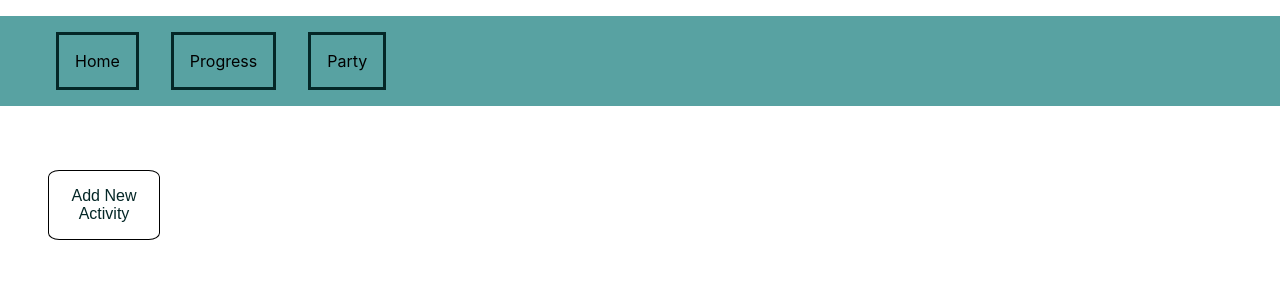
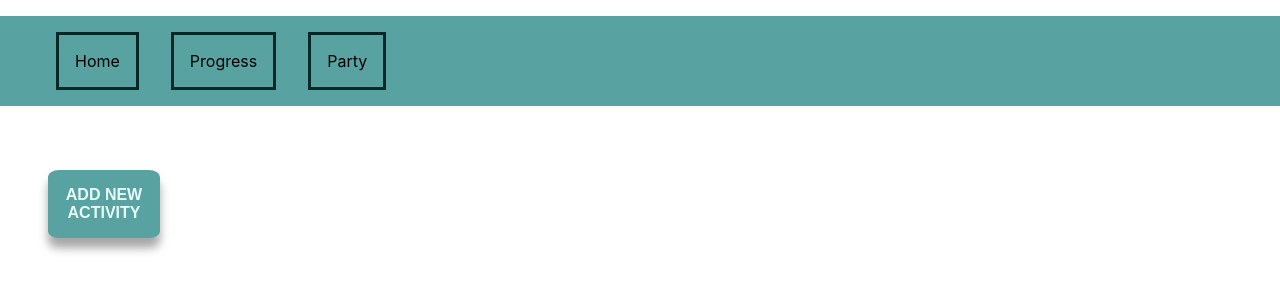
Before and after one commit to NadyaCodes/progress-party, a React (Create React App) app: page / in a window 1280 px wide. Both pictures are taken after a click on the item "Progress". Shown: the top 300 px of the page. Built offline with nearby package versions, Linux system fonts and the light colour scheme.

Commit message:
add style to secondary buttons

```diff
--- a/src/AddActivity.jsx
+++ b/src/AddActivity.jsx
@@ -17,6 +17,6 @@ export default function AddActivity(props) {
   return(
     <section className='new-activity-input'>
       <input type='text' name='newActivityName' id='newActivityName' value={activity} onChange={handleActivity}/>
-      <button onClick={() => submitActivity()}>Add it!</button>
+      <button onClick={() => submitActivity()} className='secondary'>Add it!</button>
     </section>)
 }
--- a/src/App.css
+++ b/src/App.css
@@ -90,6 +90,7 @@ h2 {
 .upvote, .reset, .delete {
   width: 5rem;
   padding: .5rem;
+  background-color:rgb(88, 162, 162)
 }
 
 .activities-container {
@@ -97,6 +98,15 @@ h2 {
   display: flex;
   flex-direction: column;
   justify-content: left;
+}
+
+.secondary {
+  background-color:rgb(88, 162, 162);
+  color: rgb(231, 250, 250);
+  border: none;
+  font-weight: 600;
+  text-transform: uppercase;
+  box-shadow: 0 10px 10px rgba(0,0,0,0.35);
 }
 
 
--- a/src/index.css
+++ b/src/index.css
@@ -29,16 +29,6 @@ code {
   display: flex;
   flex-direction: column;
   align-items: center;
-}
-
-.progressbarContainer > button {
-  background-color: #a8e063;
-  border: .1rem solid black;
-  border-radius: 20%;
-  font-size: 1.4rem;
-  display: inline-block;
-  margin-top: 1rem;
-  justify-content: center;
 }
 
 button .reset {
--- a/src/progress.js
+++ b/src/progress.js
@@ -56,7 +56,7 @@ export default function Progress(props) {
 
   return (
     <div className='activities-container'>
-      <button onClick={() => toggleShowActivity()}>Add New Activity</button>
+      <button onClick={() => toggleShowActivity()} className='secondary'>Add New Activity</button>
       {showMakeActivity && <AddActivity state={state} setState={setState}/>}
     <section className="allActivities">
       {activitesArray.map((activity, index) =>
@@ -75,9 +75,9 @@ export default function Progress(props) {
           >
           </Progressbar>
           </div>
-          <button className="upvote" onClick={() => changePercent(activity)}>Up</button>
-          <button className="reset" onClick={() => resetPercent(activity)}>Reset</button>
-          <button className="delete" onClick={() => deleteActivity(activity)}>Delete</button>
+          <button className="upvote secondary" onClick={() => changePercent(activity)}>Up</button>
+          <button className="reset secondary" onClick={() => resetPercent(activity)}>Reset</button>
+          <button className="delete secondary" onClick={() => deleteActivity(activity)}>Delete</button>
         </div>
       </div>
       ).reverse()}
```
